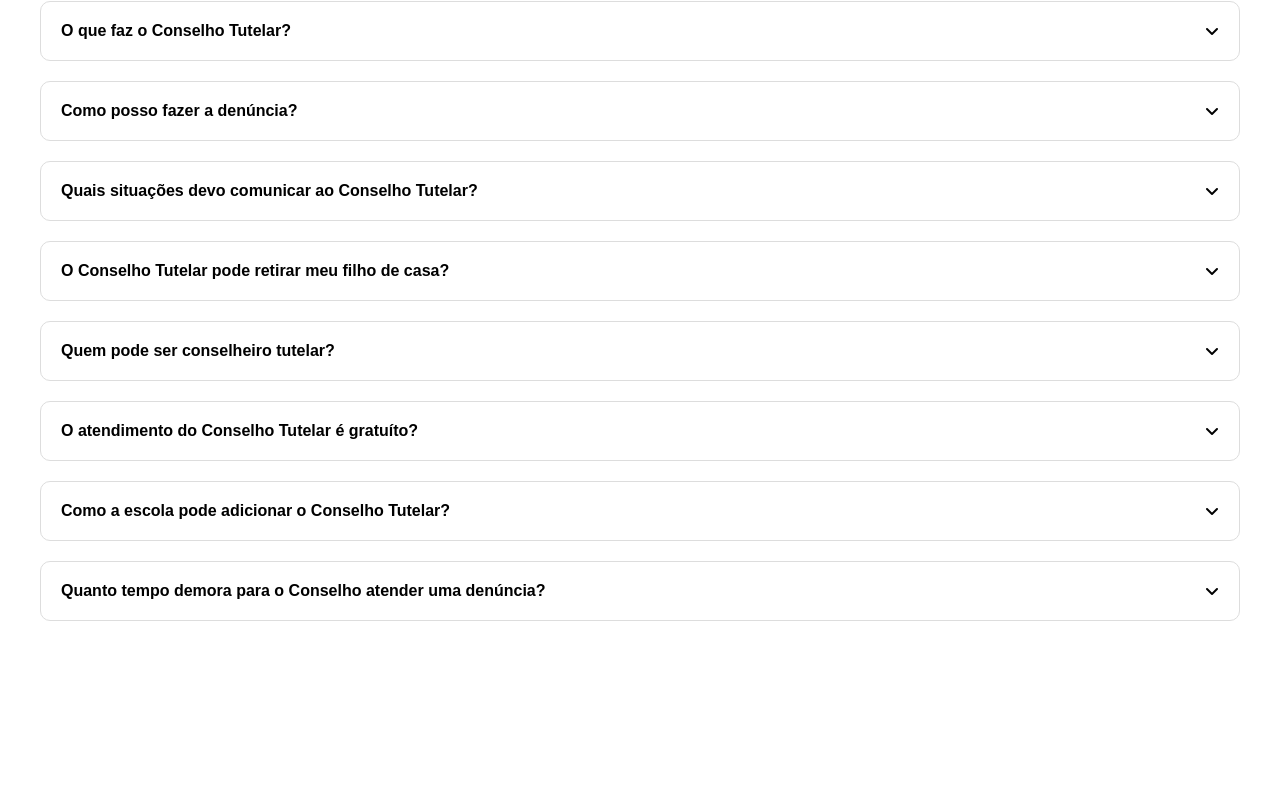
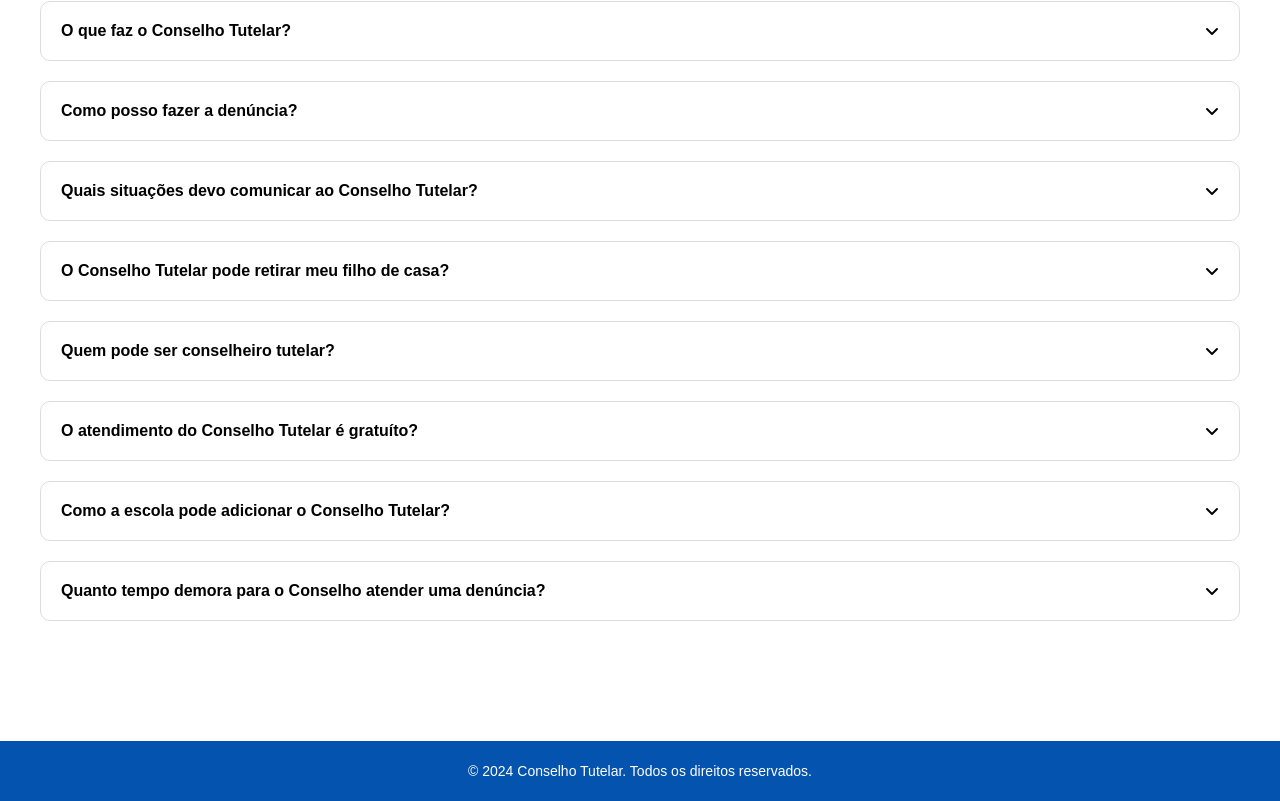
Before and after one commit to gabrielcostadejesus54/conselho-tutelar, a plain HTML site: page index.html in a window 1280 px wide. Shown: the part 3880-4681 px from the top of the page. Before the commit the page ends 4621 px from the top, so only its background shows below. Drawn offline with Linux system fonts and the light colour scheme.

Commit message:
feat: footer finalizado e projeto finalizado

```diff
--- a/css/style.css
+++ b/css/style.css
@@ -380,3 +380,14 @@ header .card p{
     display: none;
     padding: 0 20px 20px 20px;
 }
+
+footer{
+    background-color: #0453AE;
+    color: white;
+    text-align: center;
+    padding: 20px 2%;
+}
+
+footer p{
+    color: white;
+}
--- a/index.html
+++ b/index.html
@@ -295,6 +295,11 @@
                 </div>
             </div>
         </section>
+        <footer>
+            <div class="container">
+                <p class="small">&copy; 2024 Conselho Tutelar. Todos os direitos reservados.</p>
+            </div>
+        </footer>
         <script src="js/jquery.js"></script>
         <script src="js/script.js"></script>
     </body>
```
